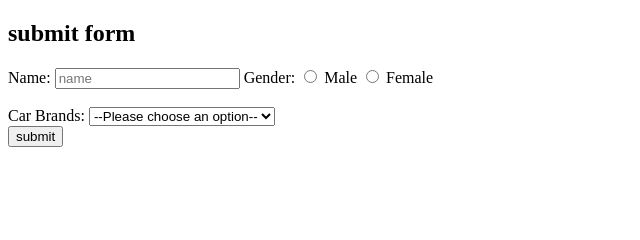
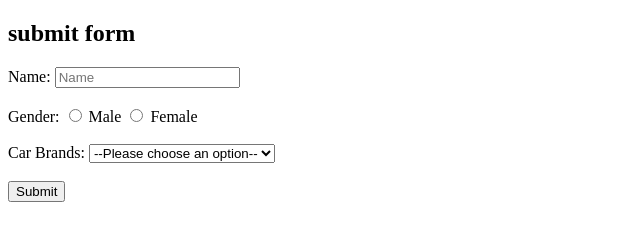
Before and after one commit to acciojob/signup-form-car-Aman017, a website: page main.html in a window 1280 px wide. Shown: the whole page, without its empty margins (0-640 px from the left). Drawn offline with Linux system fonts and the light colour scheme.

Commit message:
created a submission

```diff
--- a/main.html
+++ b/main.html
@@ -10,19 +10,17 @@
 	<!-- the entire body must be written by student -->
 <div>
 	<h2>submit form</h2>
-	<form method="post">
-		<label for="name">Name:</label>
-<input type="text" id="name" name="name" placeholder="name">
+	 <form method="post">
+        <label for="name">Name:</label>
+        <input type="text" id="name" name="name" placeholder="Name" required>
+        <br><br>
 
-		<label >Gender:</label>
-		<input id=gender_m type="radio" name="gender" value="male" required>
-		<lable id="gander_m">Male</lable>
-		<input id=gender_f type="radio" name="gender" value="female" required>
-		<lable id="gander_f">Female</lable>
-
-</div>
-	<br>
-	<div>
+        <label>Gender:</label>
+        <input type="radio" id="gender_m" name="gender" value="male" required>
+        <label for="gender_m">Male</label>
+        <input type="radio" id="gender_f" name="gender" value="female" required>
+        <label for="gender_f">Female</label>
+        <br><br>
 
         <label for="cars">Car Brands:</label>
         <select id="cars" name="cars" required>
@@ -32,9 +30,10 @@
             <option value="ford">Ford</option>
             <option value="bmw">BMW</option>
         </select>
-	</div>
-		<button type="submit"> submit</button>
-	</form>
+        <br><br>
+
+        <button type="submit">Submit</button>
+    </form>
     <script type="text/javascript" src="./script.js">
 </script>
 
```
